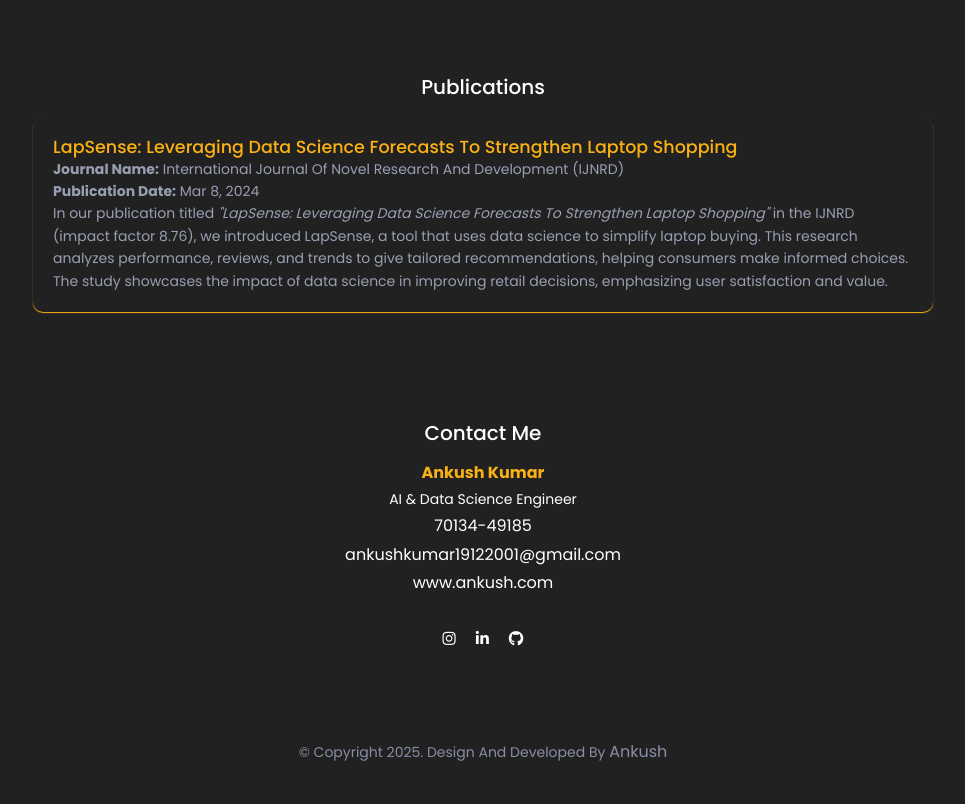
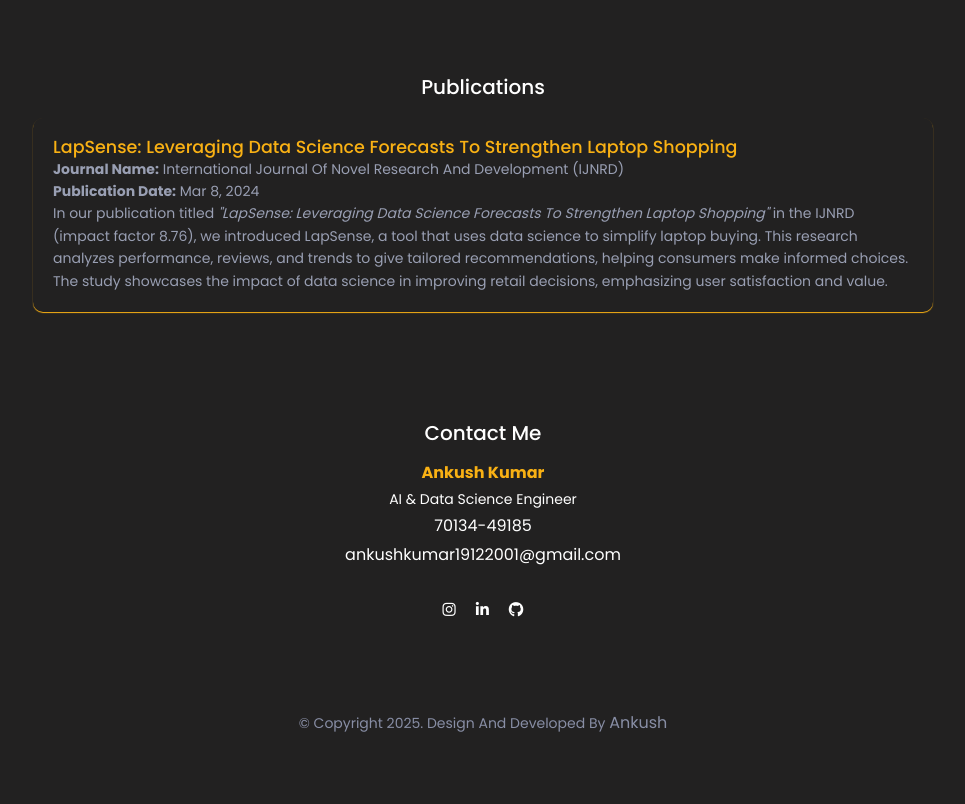
Before and after one commit to ankush206/portfolio, a plain HTML site: page index.html in a window 1280 px wide. Shown: the part 3937-4741 px from the top of the page, without its empty margins (157-1122 px from the left). After the commit the page ends 4713 px from the top, so only its background shows below. Drawn offline with nearby package versions, Linux system fonts and the light colour scheme.

Commit message:
Updated files with latest changes

```diff
--- a/index.html
+++ b/index.html
@@ -419,7 +419,6 @@
 			  <p style=color:white;>AI & Data Science Engineer</p>
 			  <p><a href="tel:7013449185">70134-49185</a></p>
 			  <p><a href="mailto:ankushkumar19122001@gmail.com">ankushkumar19122001@gmail.com</a></p>
-			  <p><a href="http://www.ankush.com" target="_blank">www.ankush.com</a></p>
 			</div>
 			<div class="social-icons">
 			  <a href="https://www.instagram.com/_singh.ankush" target="_blank"><i class="fab fa-instagram"></i></a>
```
